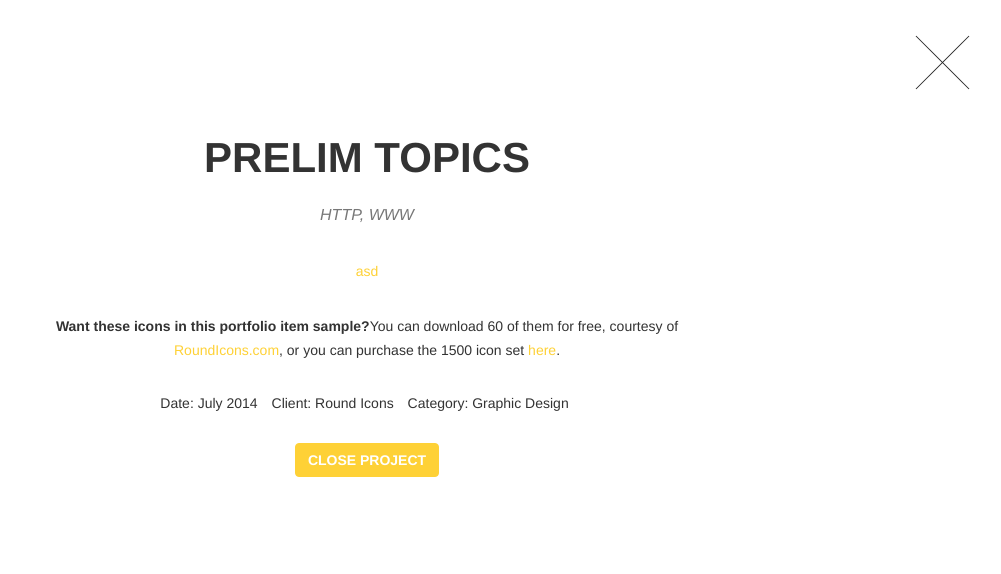
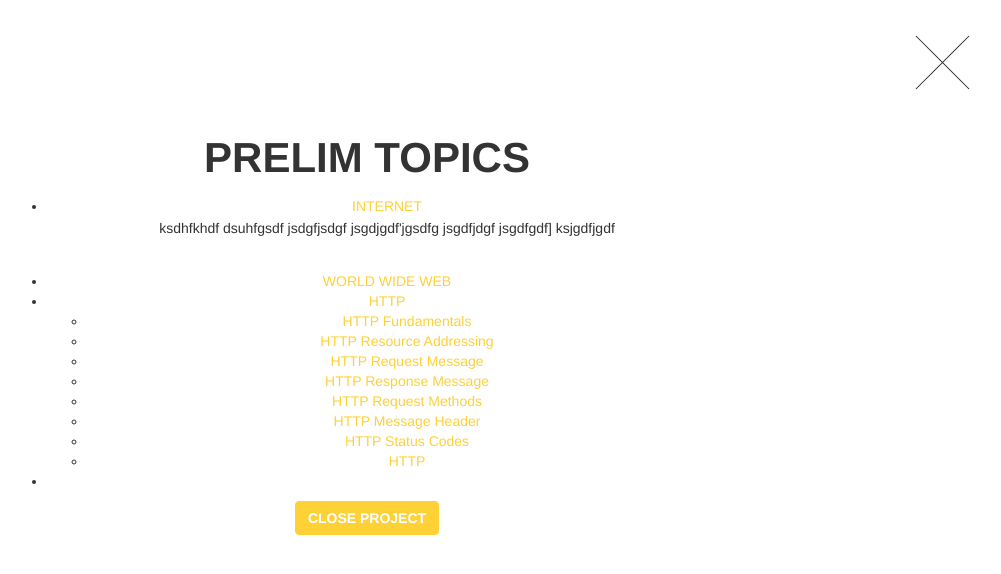
Before and after one commit to galoberlyn/webteklec, a website: page CourseWebsite(Updated)/index.html in a window 1280 px wide. Both pictures are taken after a click on the link 250 px from the left and 2821 px from the top of the page. Shown: the part 2421-2995 px from the top of the page, without its empty margins (273-1274 px from the left). Drawn offline with nearby package versions, Linux system fonts and the light colour scheme; files that its build step writes are made by us from their sources.

Commit message:
Added links in the activities in index.html in the CourseWebsite(Updated) folder

```diff
--- a/CourseWebsite(Updated)/index.html
+++ b/CourseWebsite(Updated)/index.html
@@ -7,7 +7,7 @@
     <meta name="viewport" content="width=device-width, initial-scale=1">
     <meta name="description" content="">
     <meta name="author" content="">
-    <title>Agency - Start Bootstrap Theme</title>
+    <title>W E B T E K</title>
     <!-- Bootstrap Core CSS -->
     <link href="vendor/bootstrap/css/bootstrap.min.css" rel="stylesheet">
     <!-- Custom Fonts -->
@@ -361,13 +361,35 @@
                             <div class="modal-body">
                                 <!-- Project Details Go Here -->
                                 <h2>Prelim Topics</h2>
-                                <p class="item-intro text-muted">HTTP, WWW</p>
-                                <p><a href="">asd</a></p>
-                                <p> <strong>Want these icons in this portfolio item sample?</strong>You can download 60 of them for free, courtesy of <a href="https://getdpd.com/cart/hoplink/18076?referrer=bvbo4kax5k8ogc">RoundIcons.com</a>, or you can purchase the 1500 icon set <a href="https://getdpd.com/cart/hoplink/18076?referrer=bvbo4kax5k8ogc">here</a>.</p>
-                                <ul class="list-inline">
-                                    <li>Date: July 2014</li>
-                                    <li>Client: Round Icons</li>
-                                    <li>Category: Graphic Design</li>
+                                <ul class="">
+                                    <li><a href="">INTERNET</a>
+                                        <p>
+                                        ksdhfkhdf
+                                            dsuhfgsdf
+                                            jsdgfjsdgf
+                                            jsgdjgdf'jgsdfg
+                                            jsgdfjdgf
+                                            jsgdfgdf]
+                                            ksjgdfjgdf
+                                        </p>
+
+                                    </li>
+                                    <li><a href="">WORLD WIDE WEB</a></li>
+                                    <li><a href="">HTTP</a>
+                                        <ul>
+                                            <li><a href="">HTTP Fundamentals</a></li>
+                                            <li><a href="">HTTP Resource Addressing</a></li>
+                                            <li><a href="">HTTP Request Message</a></li>
+                                            <li><a href="">HTTP Response Message</a></li>
+                                            <li><a href="">HTTP Request Methods</a></li>
+                                            <li><a href="">HTTP Message Header</a></li>
+                                            <li><a href="">HTTP Status Codes</a></li>
+                                            <li><a href="">HTTP</a></li>
+                                        </ul>
+
+                                    </li>
+                                    <li></li>
+
                                 </ul>
                                 <button type="button" class="btn btn-primary" data-dismiss="modal"><i class="fa fa-times"></i> Close Project</button>
                             </div>
```
Also changed, not shown: 2 other files.
